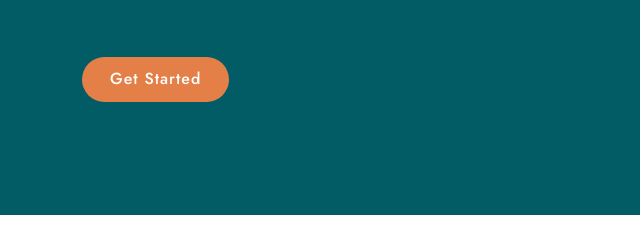
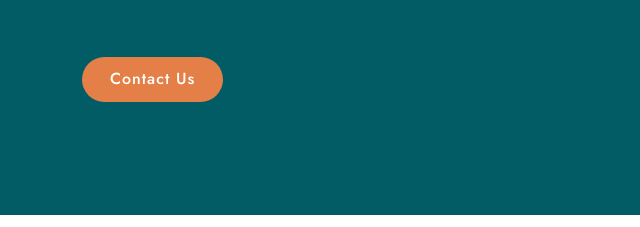
Before and after one commit to XaBerr/mindo-website, a plain HTML site: page index.html in a window 1280 px wide. Shown: the part 425-652 px from the top of the page, 0-640 px from the left. Drawn offline with nearby package versions, Linux system fonts and the light colour scheme.

Commit message:
The first button now send emails

```diff
--- a/index.html
+++ b/index.html
@@ -82,7 +82,7 @@
           <h2>Reduce the digital gap and enable elder adults to fully participate in the 3.0 society, by following
             personalized step-by-step tutorials for their digital tasks. </h2>
           <div class="d-flex justify-content-center justify-content-lg-start">
-            <a href="#about" class="btn-get-started scrollto">Get Started</a>
+            <a href="mailto:fberra@alumni.mib.edu" class="btn-get-started">Contact Us</a>
             <!-- <a href="https://www.youtube.com/watch?v=jDDaplaOz7Q" class="glightbox btn-watch-video"><i
                 class="bi bi-play-circle"></i><span>Watch Video</span></a> -->
           </div>
```
